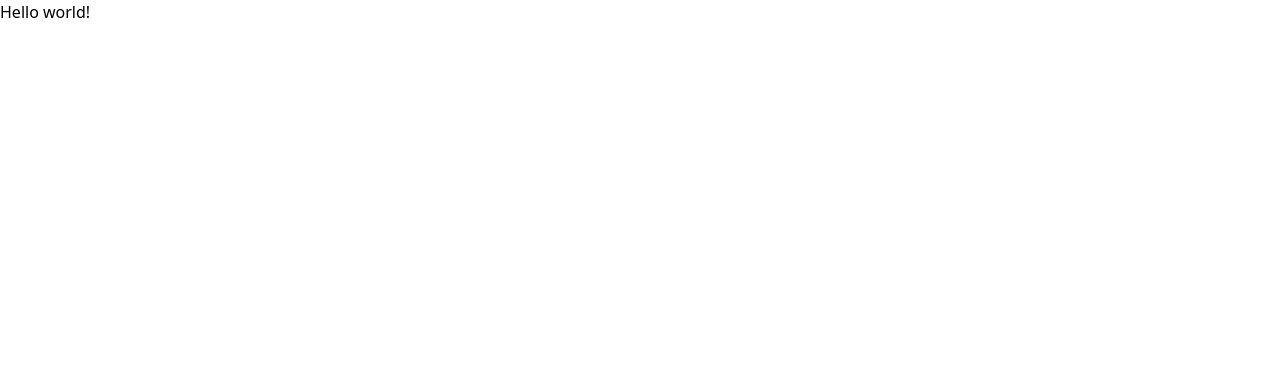
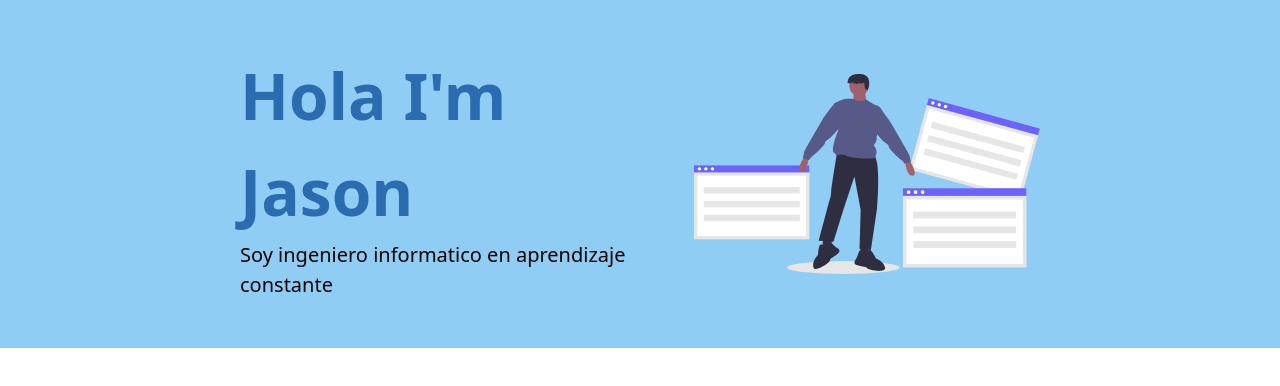
Before and after one commit to GitJay37/My-gatsby-app, a Gatsby site: page / in a window 1280 px wide. Built offline with nearby package versions, Linux system fonts and the light colour scheme; Gatsby itself is replaced by a stand-in of ours.

Commit message:
header ok

```diff
--- /dev/null
+++ b/src/components/header.js
@@ -0,0 +1,13 @@
+import React from 'react';
+import images from '../images/tabs.svg';
+export default () => (
+    <header className="bg-blue-300">
+        <div className="container mx-auto p-12 max-w-4xl flex justify-center items-center">
+            <div className="flex-1">
+                <h1 className="font-bold text-blue-700 text-6xl"> Hola I'm Jason </h1>
+                <p className="text-xl font-light"> Soy ingeniero informatico en aprendizaje constante</p>
+            </div>
+            <img src={images} alt="Hombre manipulando pestañas web" style={{height: "200px"}}></img>
+        </div>
+    </header>
+)
--- a/src/pages/index.js
+++ b/src/pages/index.js
@@ -1,3 +1,6 @@
 import React from "react"
-
-export default () => <div>Hello world!</div>
+import Header from '../components/header'
+export default () =>
+    <div>
+        <Header/>
+    </div>
```
Also changed, not shown: src/images/proud.svg (added), src/images/tabs.svg (added).
